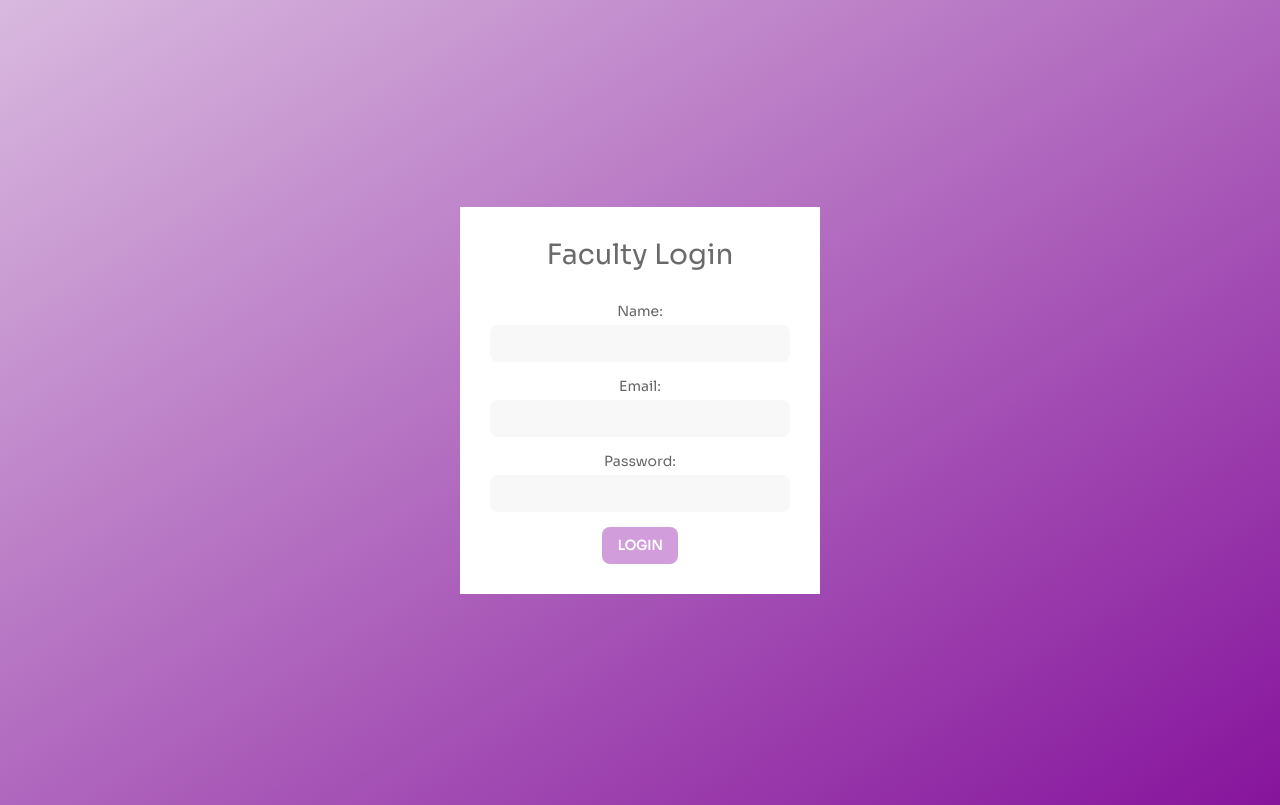
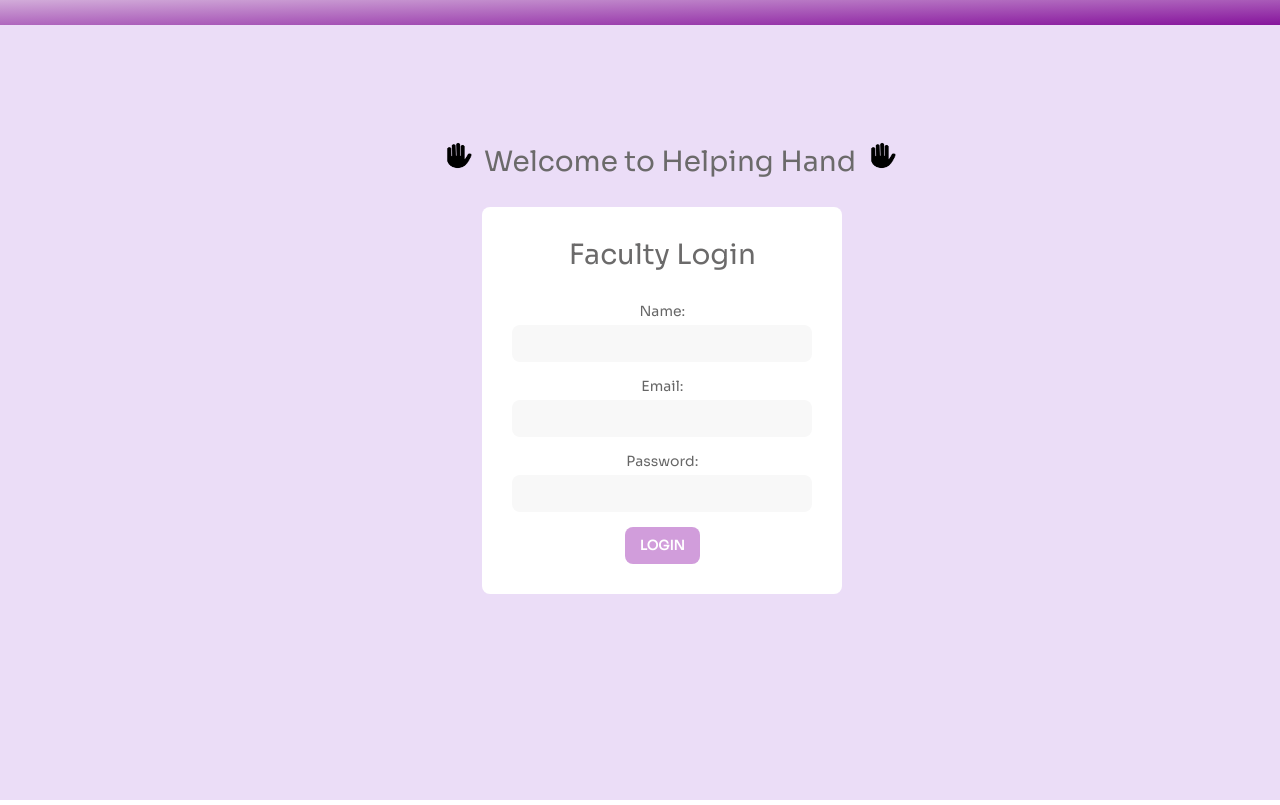
Before and after one commit to catherinepham/helping-hand, a React (Create React App) app: page / in a window 1280 px wide. Built offline with nearby package versions, Linux system fonts and the light colour scheme.

Commit message:
added login header-fixed navbar-background color

```diff
--- a/package.json
+++ b/package.json
@@ -8,7 +8,10 @@
     "@testing-library/user-event": "^13.5.0",
     "react": "^17.0.2",
     "react-dom": "^17.0.2",
+    "react-icons": "^4.3.1",
+    "react-router-dom": "^6.2.2",
     "react-scripts": "5.0.0",
+    "styled-components": "^5.3.3",
     "web-vitals": "^2.1.4"
   },
   "scripts": {
--- a/src/App.js
+++ b/src/App.js
@@ -35,8 +35,11 @@ function App() {
     }
 
 
+
+
   return (
     <div className="App">
+
         {(user.email != "") ? (
             <div className="home">
               <Router>
@@ -46,6 +49,8 @@ function App() {
                     <Route path='/' exact component={Help} />
                   </Routes>
               </Router>
+              <div className="bottom">
+              </div>
             </div>
         ) : (
           <LoginForm Login={Login} error={error}/>
--- a/src/components/Login/loginForm.js
+++ b/src/components/Login/loginForm.js
@@ -10,6 +10,9 @@ function LoginForm ({Login, error}) {
 
     return (
         <form onSubmit={submitHandler}>
+            <div className="header">
+                <h1><img src={require('../../hand.png')} height={30} width={40}/> Welcome to Helping Hand <img src={require('../../hand.png')} height={30} width={40}/></h1>
+            </div>
             <div className="form-inner">
                 <h2>Faculty Login</h2>
                     {(error != "") ? (<div className="error">{error}</div>) : ""}
--- a/src/components/NavBar/index.js
+++ b/src/components/NavBar/index.js
@@ -10,22 +10,19 @@ const Navbar = () => {
             <NavBtn>
                 <h1> Welcome</h1>
             </NavBtn>
-            <NavBtn>
-                <img src={require('../../hand.png')} height={50} width={50}  alt="handLogo" />
-            </NavBtn>
+            <div className="image-navbar">
+                    <img src={require('../../hand.png')} height={50} width={50} align={'center'} alt="handLogo" />
+            </div>
             <Bars />
             <NavMenu>
                 <NavLink to="/account" activeStyle>
                     Account
                 </NavLink>
-                <NavLink to="/contact-us" activeStyle>
-                    Contact Us
+                <NavLink to="/logout" activeStyle>
+                    Logout
                 </NavLink>
+            </NavMenu>
 
-            </NavMenu>
-            <NavBtn>
-                <NavBtnLink to='/logout'>Logout</NavBtnLink>
-            </NavBtn>
         </Nav>
     </>
   )
@@ -34,6 +31,10 @@ const Navbar = () => {
 export default Navbar
 
 
+  {/* <NavBtn>
+                    <img src={require('../../hand.png')} height={50} width={50} alt="handLogo" />
+                </NavBtn> */}
+     /* <NavBtnLink to='/logout'>Logout</NavBtnLink> */
  /* <NavLink to="/logout" activeStyle>
                     Logout
                 </NavLink> */
--- a/src/index.css
+++ b/src/index.css
@@ -12,11 +12,26 @@
     monospace;
 } */
 
-* {
+/* * {
   margin: 0;
   padding: 0;
   box-sizing: border-box;
   font-family: montserrat, sans-serif;
+} */
+.App {
+  background-color: #fae4f1;
+  height: 100%;
+}
+
+.image-navbar {
+  display: flex;
+  justify-content: center;
+}
+
+.bottom {
+  background-color: #fae0f1;
+  width: 100%;
+  height: 800px;
 }
 
 input,
@@ -26,7 +41,6 @@ button {
   border: none;
   outline: none;
 }
-
 .App form {
   height: 100vh;
   display: flex;
@@ -37,12 +51,17 @@ button {
 form {
   display: block;
   position: relative;
+  margin: 0;
+  padding: 0;
+  box-sizing: border-box;
+  font-family: montserrat, sans-serif;
 }
 
 form:after {
   content: "";
   display: block;
   position: absolute;
+  block-size: 30px;
   top: -5px;
   left: -5px;
   right: -5px;
@@ -57,6 +76,14 @@ form .form-inner {
   background-color: #fff;
   padding: 30px;
   z-index: 2;
+  border-radius: 8px;
+}
+form .header h1 {
+  color: rgb(107, 106, 106);
+  font-size: 28px;
+  font-weight: 500;
+  margin-bottom: 480px;
+  margin-right: -420px;
 }
 
 form .form-inner h2 {
@@ -70,6 +97,7 @@ form .form-inner .form-group {
   display: block;
   width: 300px;
   margin-bottom: 15px;
+  background-color: #fff;
 }
 
 .form-inner .form-group label {
```
Also changed, not shown: 1 other file (tests, documents, lock files or other folders).
